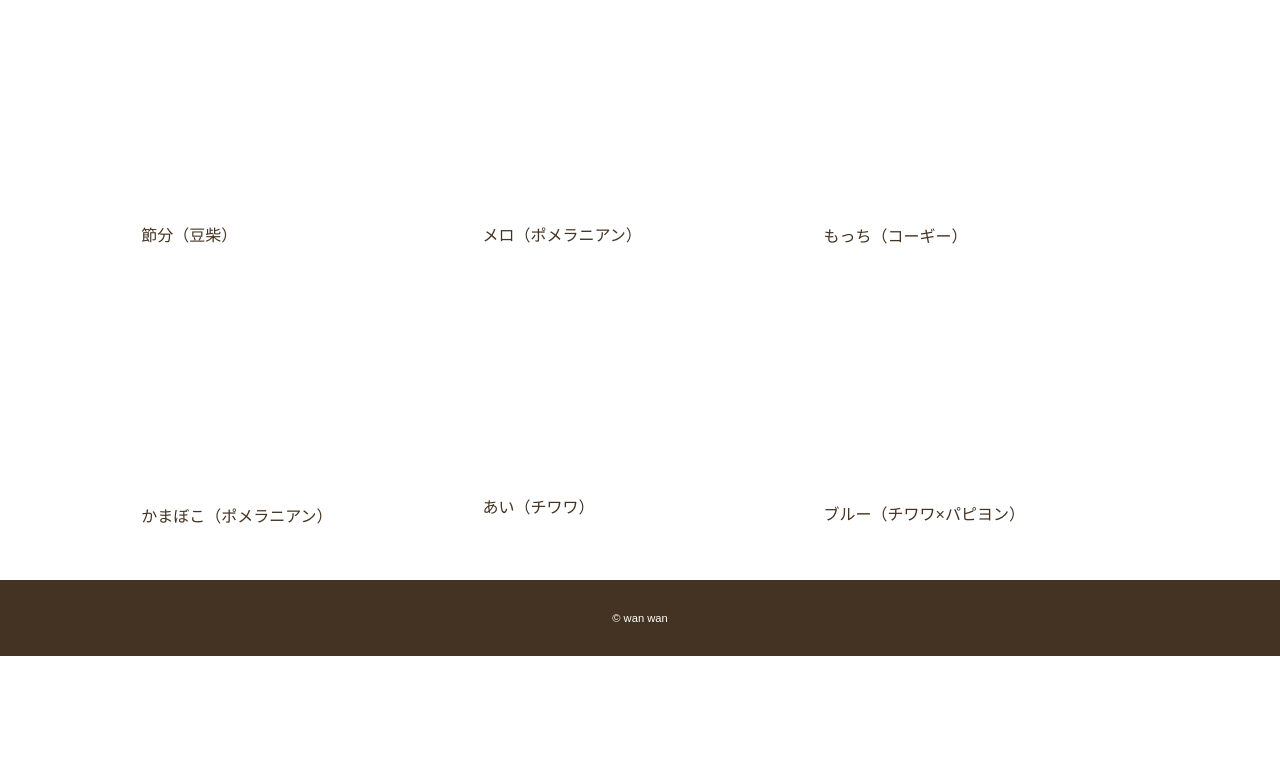
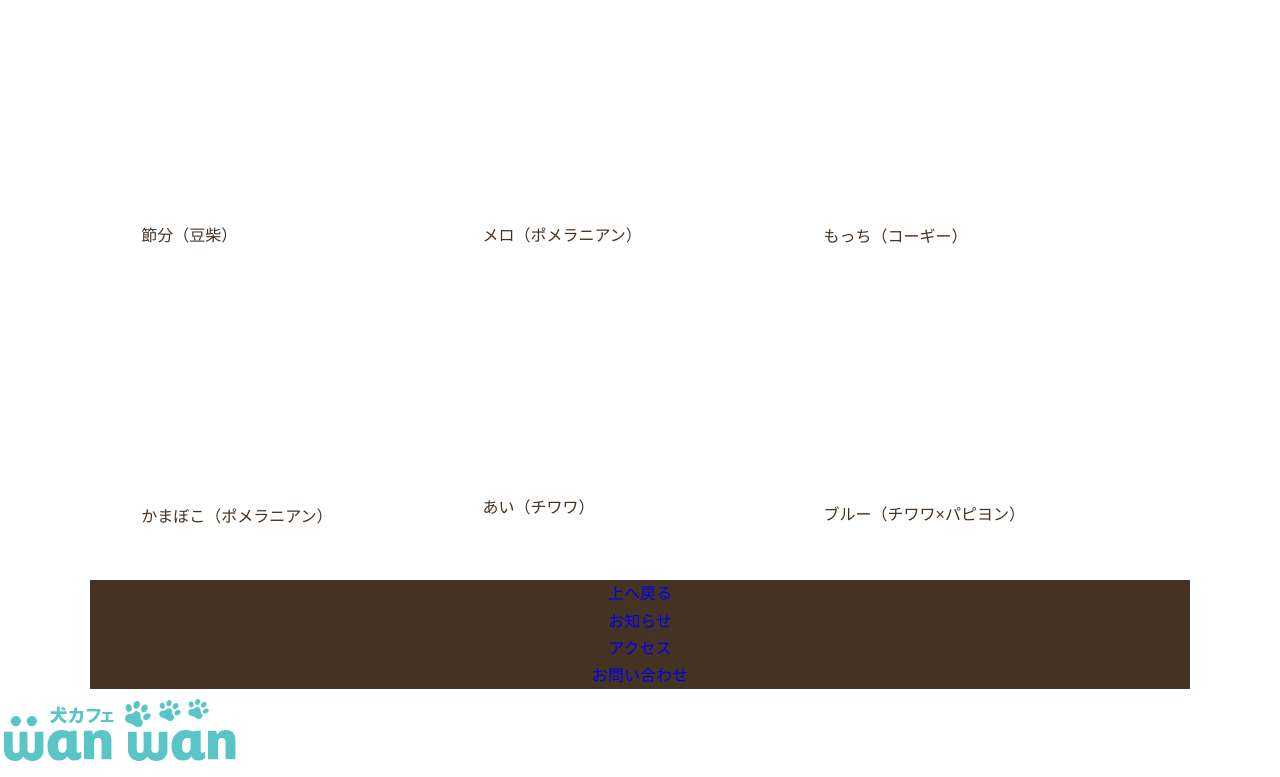
Before and after one commit to kumagai-haruka/wanwan, a plain HTML site: page index.html in a window 1280 px wide. Shown: the part 1145-1922 px from the top of the page. Before the commit the page ends 1801 px from the top, so only its background shows below. Drawn offline with nearby package versions, Linux system fonts and the light colour scheme; some packages are replaced by stand-ins of ours; a script that the page names is missing.

Commit message:
Update index.html

```diff
--- a/index.html
+++ b/index.html
@@ -106,11 +106,24 @@
       </div>
 
 
-    <footer>
-      <div class="wrapper">
-        <p><small>&copy; wan wan</small></p>
-      </div>
-    </footer>
+      <div class="page-footer-all">
+        <footer class="page-footer wrapper">
+            <div>
+                <nav>
+                    <ul class="footer-nav">
+                        <li><a href="menu.html">上へ戻る</a></li>
+                        <li><a href="news.html">お知らせ</a></li>
+                        <li><a href="map.html">アクセス</a></li>
+                        <li><a href="contact.html">お問い合わせ</a></li>
+                    </ul>
+                </nav>
+            </div>
+        </footer>
+
+        <div class="footer-logo">
+            <a href="index.html"><img class="logo_2" src="images/logo.png" alt="天然温泉くまがいホーム"></a>
+        </div>
+
   </body>
 
   <script src="https://cdnjs.cloudflare.com/ajax/libs/luminous-lightbox/2.3.2/luminous.min.js"></script>
```
